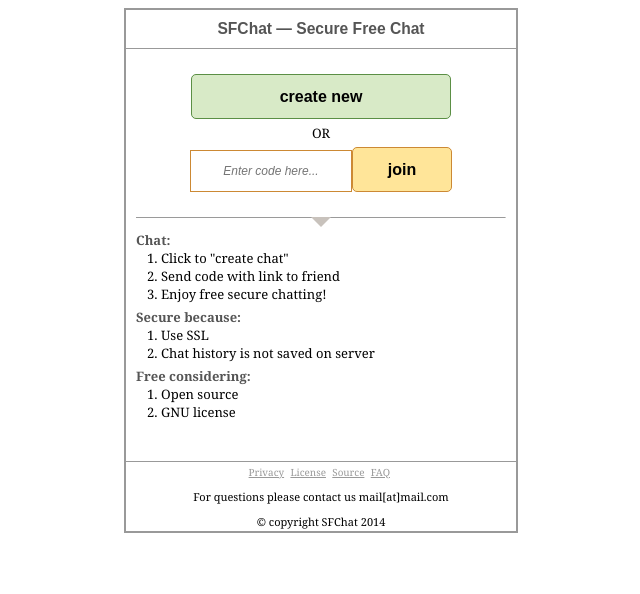
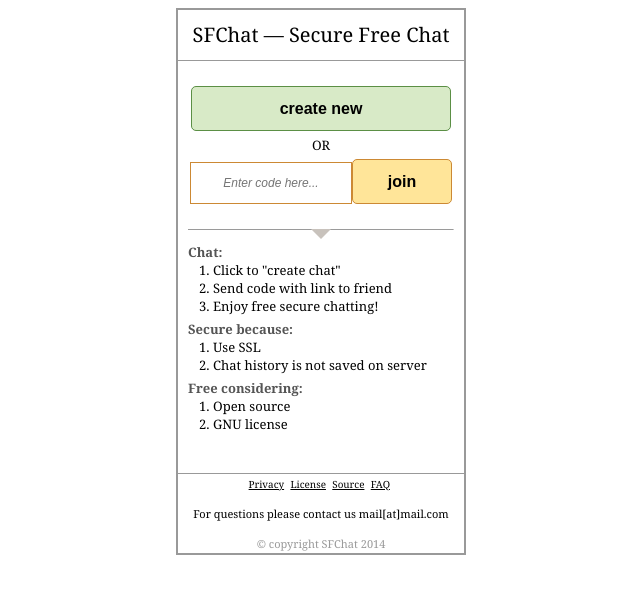
Before and after one commit to MySmile/sfchat, a Django app: template apps/home/templates/home.html in a window 1280 px wide. Shown: the top 594 px of the page, without its empty margins (319-959 px from the left). Run offline with Django 3.2, Linux system fonts and the light colour scheme; the template is opened without the code that fills it, so the values that code supplies are empty; some libraries are stand-ins or nearby versions.

Commit message:
design update

```diff
--- a/apps/flatpages/urls.py
+++ b/apps/flatpages/urls.py
@@ -4,8 +4,5 @@
 
 
 urlpatterns = patterns('',
-    url(r'^privacy$', SFChatFlatpagesView.as_view(template_name='privacy.html'), name='privacy'),
-    url(r'^license$', SFChatFlatpagesView.as_view(template_name='license.html'), name='license'),
-    url(r'^sources$', SFChatFlatpagesView.as_view(template_name='sources.html'), name='sources'),
-    url(r'^faq$', SFChatFlatpagesView.as_view(template_name='faq.html'), name='faq'),
+    url(r'^(?P<template_name>[a-z]+).html$', SFChatFlatpagesView.as_view()),
 )
--- a/apps/flatpages/views.py
+++ b/apps/flatpages/views.py
@@ -5,7 +5,10 @@
 
 
 class SFChatFlatpagesView(TemplateView):
-    template_name = ''
     def get_context_data(self, **kwargs):
         context = super(SFChatFlatpagesView, self).get_context_data(**kwargs)
         return context
+
+    def dispatch(self, request, *args, **kwargs):
+        self.template_name = str.join('.',(self.kwargs['template_name'],'html'))
+        return super(SFChatFlatpagesView, self).dispatch(request, *args, **kwargs)
--- a/sfchat/static/css/main.css
+++ b/sfchat/static/css/main.css
@@ -2,9 +2,8 @@
 
 /* 16 * 0.0625 = 0.0625em */
 /* 998px / 16px = 62.375em */
-
 h1 { font-family: Arial, Helvetica, sans-serif; font-size: 16px;}
-h1 a, header a { text-decoration: none; color: #555555; }
+h1 a { text-decoration: none; color: #555555; }
 h2 { margin:5px 0 0 0; font-size: 1em; text-align: left; color: #555555;}
 
 ol { padding-left: 25px; margin:0; }
@@ -14,16 +13,28 @@
 .clear { clear:both; }
 .hide { display: none; }
 
-#layout { border:2px solid #999; max-width: 30em; margin: 5px auto; }
+#layout { border:2px solid #999; max-width: 22em; margin: 5px auto; }
 
-header {}
+/*header*/
+header {
+    text-align: center;
+}
 
-#slogan h1{ margin: 0 auto; padding: 10px; text-align:center; font-size:120%; }
+header a {
+    color: black;
+    font-size: 20px;
+    line-height: 50px;
+    text-decoration: none;
+}
+
+/*body*/
+#slogan h1 { margin: 0 auto; padding: 10px; text-align:center; font-size:120%; }
 
 main { padding: 15px 10px 40px 10px; border-top: 1px solid #999; border-bottom: 1px solid #999999; }
 
 #form-entry { margin: 0 auto; text-align:center; }
 
+/*button*/
 .btn { border-radius: 5px; }
 
 #btn-create-chat { margin-top:10px; width:260px; height: 45px; font-weight: bolder; background-color:#D8EAC7; border:1px solid #5B8F45; font-size:16px; }
@@ -47,12 +58,13 @@
     border-top: 10px solid #C8C2BC;
 }
 
+/*footer*/
 footer { margin-top:0; font-size: 11px; padding:2px 0.625em;}
 footer nav { height:auto; margin:0 auto; padding:0; vertical-align: middle; text-align: center; }
 footer nav ul { margin: 0 auto; padding: 0; list-style: none; }
 footer nav li { display:inline; padding-right: 0.3125em; }
-footer nav ul li a { font-size:90%; color: #999; text-decoration: underline; letter-spacing: normal; }
+footer nav ul li a { font-size:90%; color: black; text-decoration: underline; letter-spacing: normal; }
 footer nav ul li a:hover { text-decoration: none; }
 
-#contact { margin: 0 auto; padding-top:10px; font-size:11px; text-align: center; }
-#copyright { margin: 0 auto; padding-top:10px; font-size:11px; vertical-align: middle; text-align: center; }
+#contact { margin: 0 auto; padding:15px 0; font-size:11px; text-align: center; }
+#copyright { margin: 0 auto; font-size:11px; vertical-align: middle; text-align: center; color:#999;}
--- a/sfchat/templates/base.html
+++ b/sfchat/templates/base.html
@@ -26,7 +26,7 @@
 
 <div id="layout">
     <header>
-        <a href="/"><div id="slogan"> <h1>{% blocktrans %} SFChat &mdash; Secure Free Chat{% endblocktrans %}</h1></div></a>
+        <a href="/">{% blocktrans %} SFChat &mdash; Secure Free Chat{% endblocktrans %}</a>
     </header>
     <main>
         {% block main %}
@@ -35,13 +35,15 @@
     <footer>
         <nav>
             <ul>
-                <li><a href="/privacy">{% trans "Privacy" %}</a></li>
-                <li><a href="http://www.gnu.org/licenses/agpl-3.0.html" rel="license">License</a></li>
-                <li><a href="/sources">{% trans "Source" %}</a></li>
-                <li><a href="/faq">{% trans "FAQ" %}</a></li>
+                <li><a href="/privacy.html">{% trans "Privacy" %}</a></li>
+                <li><a href="/license.html" rel="license">License</a></li>
+                <li><a href="https://github.com/MySmile/sfchat">{% trans "Source" %}</a></li>
+                <li><a href="/faq.html">{% trans "FAQ" %}</a></li>
             </ul>
-        </nav><div class="clear"></div>
-        <div id="contact">{% blocktrans %}For questions please contact us {% endblocktrans %} mail[at]mail.com</div><div class="clear"></div>
+        </nav>
+        <div id="contact">
+            {% blocktrans %}For questions please contact us {% endblocktrans %} mail[at]mail.com
+        </div>
         <div id="copyright">&copy; copyright SFChat 2014</div>
     </footer>
 </div>
--- a/sfchat/urls.py
+++ b/sfchat/urls.py
@@ -15,8 +15,9 @@
 
     url(r'^admin/', include(admin.site.urls)),
 
+    url('', include('apps.api.urls')),
+    url('', include('apps.flatpages.urls')),
     url('', include('apps.home.urls')),
-    url('', include('apps.flatpages.urls')),
 
 )
 
```
Also changed, not shown: sfchat/settings.py (+10 -0 lines), README.md (deleted).
